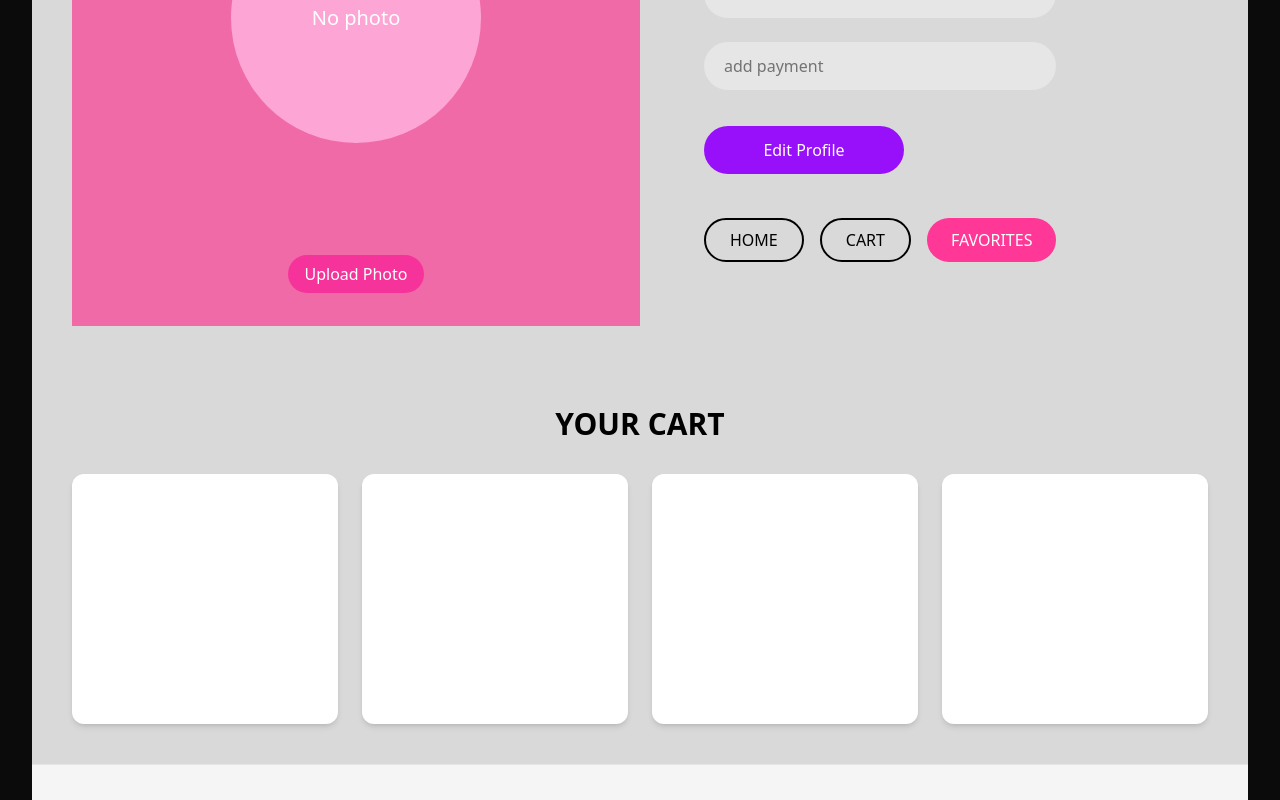
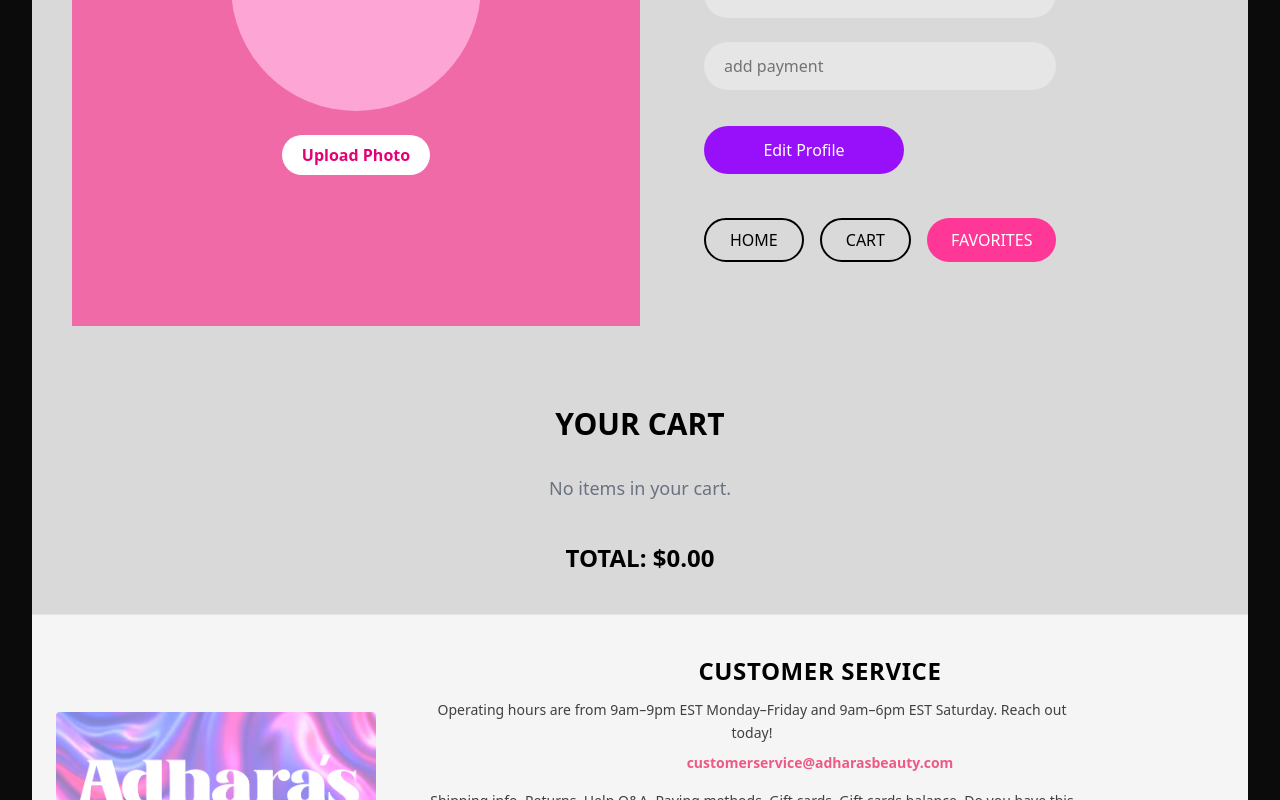
Before and after one commit to isadb27/Adharas-beauty, a React (Vite) app: page /profile in a window 1280 px wide. Shown: the part 500-1300 px from the top of the page. Built offline with nearby package versions, Linux system fonts and the light colour scheme.

Commit message:
FEAT carrito with clientprofile

```diff
--- a/src/pages/ClientProfile.tsx
+++ b/src/pages/ClientProfile.tsx
@@ -8,6 +8,7 @@ import Footer from "../components/Footer";
 
 export default function ClientProfile() {
   const user = useSelector((state: RootState) => state.user);
+  const cartItems = useSelector((state: RootState) => state.cart.items);
   const dispatch = useDispatch();
 
   const fileInputRef = useRef<HTMLInputElement | null>(null);
@@ -34,12 +35,12 @@ export default function ClientProfile() {
   return (
     <div className="min-h-screen flex flex-col bg-gray-200 text-black">
 
-      {/* NAVBAR*/}
+      {/* NAVBAR */}
       <Navbar />
 
       <div className="flex flex-col md:flex-row flex-grow">
 
-        {/* FOTO / ICONO */}
+        {/* FOTO */}
         <div className="md:w-1/2 bg-pink-400 flex flex-col items-center justify-center p-10">
           {user.image ? (
             <img
@@ -69,7 +70,7 @@ export default function ClientProfile() {
           />
         </div>
 
-        {/* PANEL DERECHO */}
+        {/* INFO */}
         <div className="md:w-1/2 p-10 flex flex-col">
           <h2 className="text-4xl font-bold tracking-wide mb-6">USER INFO</h2>
 
@@ -116,12 +117,12 @@ export default function ClientProfile() {
               HOME
             </Link>
 
-            <button
-              disabled
-              className="border border-black text-black py-2 px-6 rounded-md opacity-50 cursor-not-allowed"
+            <Link
+              to="/cart"
+              className="border border-black text-black py-2 px-6 rounded-md hover:bg-gray-100 transition"
             >
-              CART (coming soon)
-            </button>
+              CART
+            </Link>
 
             <Link
               to="/favorites"
@@ -133,16 +134,34 @@ export default function ClientProfile() {
         </div>
       </div>
 
-      {/* CARRITO*/}
+      {/* CARRITO EN PERFIL */}
       <div className="px-10 py-12">
         <h2 className="text-3xl font-bold tracking-wide mb-8">YOUR CART</h2>
 
-        <div className="text-gray-600 text-lg">
-          Cart will display here once backend/merge is ready.
-        </div>
+        <div className="grid grid-cols-1 sm:grid-cols-2 lg:grid-cols-4 gap-6">
 
-        <div className="mt-4 w-full h-40 bg-white/60 rounded-xl border border-gray-300 flex items-center justify-center text-gray-400">
-          (placeholder)
+          {cartItems.length === 0 ? (
+            <p className="text-gray-500 text-lg col-span-4">
+              Your cart is empty
+            </p>
+          ) : (
+            cartItems.map((item) => (
+              <div
+                key={item.id}
+                className="bg-white h-[250px] shadow-md rounded-xl p-4 flex flex-col"
+              >
+                <img
+                  src={item.image}
+                  alt={item.name}
+                  className="w-full h-32 object-cover rounded-md"
+                />
+
+                <h3 className="font-semibold mt-2">{item.name}</h3>
+                <p className="text-gray-600 text-sm">${item.price}</p>
+                <p className="text-sm text-gray-500">Qty: {item.quantity}</p>
+              </div>
+            ))
+          )}
         </div>
       </div>
 
--- a/src/pages/ClientUser.tsx
+++ b/src/pages/ClientUser.tsx
@@ -1,9 +1,21 @@
-import { useState, useEffect } from "react";
+import { useEffect, useState, useRef } from "react";
 import { useNavigate } from "react-router-dom";
+import { useAppSelector, useAppDispatch } from "../store/hooks";
+import {
+  addToCart,
+  decreaseQuantity,
+  removeFromCart,
+} from "../store/cartSlice";
 
 export default function ClientUser() {
   const navigate = useNavigate();
+  const dispatch = useAppDispatch();
 
+  // Traer carrito real desde Redux
+  const cartItems = useAppSelector((state) => state.cart.items);
+  const total = cartItems.reduce((sum, i) => sum + i.price * i.quantity, 0);
+
+  // Manejo de perfil local
   const [isEditing, setIsEditing] = useState(false);
 
   const [user, setUser] = useState({
@@ -14,8 +26,8 @@ export default function ClientUser() {
   });
 
   const [image, setImage] = useState<string | null>(null);
+  const fileInput = useRef<HTMLInputElement | null>(null);
 
-  // Cargar info almacenada
   useEffect(() => {
     const saved = localStorage.getItem("user");
     if (saved) setUser(JSON.parse(saved));
@@ -24,18 +36,17 @@ export default function ClientUser() {
     if (savedImg) setImage(savedImg);
   }, []);
 
-  // Guardar cambios
   const handleSave = () => {
     localStorage.setItem("user", JSON.stringify(user));
     setIsEditing(false);
   };
 
-  // Manejo de inputs
   const handleChange = (e: React.ChangeEvent<HTMLInputElement>) => {
     setUser({ ...user, [e.target.name]: e.target.value });
   };
 
-  // Cambio de foto
+  const handleUpload = () => fileInput.current?.click();
+
   const handleImage = (e: React.ChangeEvent<HTMLInputElement>) => {
     const file = e.target.files?.[0];
     if (!file) return;
@@ -51,11 +62,11 @@ export default function ClientUser() {
   return (
     <div className="w-full bg-[#d9d9d9] text-black p-10 flex flex-col">
 
-      {/* -------------------------- USER INFO -------------------------- */}
+      {/* --------------------- USER INFO --------------------- */}
       <div className="flex w-full">
 
-        {/* FOTO PERFIL */}
-        <div className="w-1/2 bg-[#f06aa7] flex justify-center items-center p-10 relative">
+        {/* FOTO */}
+        <div className="w-1/2 bg-[#f06aa7] flex flex-col items-center justify-center p-10 relative">
           <div className="w-[250px] h-[250px] bg-pink-300 rounded-full overflow-hidden">
             {image ? (
               <img src={image} className="w-full h-full object-cover" />
@@ -66,26 +77,26 @@ export default function ClientUser() {
             )}
           </div>
 
-          <div className="absolute bottom-10">
-            <label className="cursor-pointer bg-pink-500 px-4 py-2 rounded-full text-white hover:bg-pink-600">
-              Upload Photo
-              <input type="file" className="hidden" onChange={handleImage} />
-            </label>
-          </div>
+          <button
+            onClick={handleUpload}
+            className="mt-6 bg-white text-pink-600 px-5 py-2 rounded-full font-semibold hover:bg-gray-100"
+          >
+            Upload Photo
+          </button>
+
+          <input type="file" ref={fileInput} className="hidden" onChange={handleImage} />
         </div>
 
-        {/* INFO DEL USUARIO */}
+        {/* DATOS */}
         <div className="w-1/2 flex flex-col p-16 space-y-6">
-          <h1 className="text-4xl font-bold tracking-widest mb-3">
-            USER INFO
-          </h1>
+          <h1 className="text-4xl font-bold tracking-widest mb-3">USER INFO</h1>
 
           <input
             name="name"
             disabled={!isEditing}
             value={user.name}
             onChange={handleChange}
-            className="w-[80%] px-5 py-3 rounded-full bg-white text-black disabled:bg-[#e6e6e6]"
+            className="w-[80%] px-5 py-3 rounded-full bg-white disabled:bg-[#e6e6e6]"
             placeholder="name"
           />
 
@@ -94,7 +105,7 @@ export default function ClientUser() {
             disabled={!isEditing}
             value={user.email}
             onChange={handleChange}
-            className="w-[80%] px-5 py-3 rounded-full bg-white text-black disabled:bg-[#e6e6e6]"
+            className="w-[80%] px-5 py-3 rounded-full bg-white disabled:bg-[#e6e6e6]"
             placeholder="email"
           />
 
@@ -103,7 +114,7 @@ export default function ClientUser() {
             disabled={!isEditing}
             value={user.address}
             onChange={handleChange}
-            className="w-[80%] px-5 py-3 rounded-full bg-white text-black disabled:bg-[#e6e6e6]"
+            className="w-[80%] px-5 py-3 rounded-full bg-white disabled:bg-[#e6e6e6]"
             placeholder="add address"
           />
 
@@ -112,11 +123,10 @@ export default function ClientUser() {
             disabled={!isEditing}
             value={user.payment}
             onChange={handleChange}
-            className="w-[80%] px-5 py-3 rounded-full bg-white text-black disabled:bg-[#e6e6e6]"
+            className="w-[80%] px-5 py-3 rounded-full bg-white disabled:bg-[#e6e6e6]"
             placeholder="add payment"
           />
 
-          {/* BOTÓN EDITAR / GUARDAR */}
           {isEditing ? (
             <button
               onClick={handleSave}
@@ -133,7 +143,7 @@ export default function ClientUser() {
             </button>
           )}
 
-          {/* ----------------- BOTONES DE NAVEGACIÓN ----------------- */}
+          {/* BOTONES */}
           <div className="flex space-x-4 mt-5">
             <button
               onClick={() => navigate("/home")}
@@ -159,16 +169,54 @@ export default function ClientUser() {
         </div>
       </div>
 
-      {/* -------------------------- ESPACIO PARA EL CARRITO -------------------------- */}
+      {/* --------------------- CARRITO --------------------- */}
       <div className="mt-20">
         <h2 className="text-3xl font-bold text-black mb-8">YOUR CART</h2>
 
-        <div className="grid grid-cols-4 gap-6">
-          {/* Placeholder del carrito */}
-          <div className="bg-white h-[250px] shadow-md rounded-xl"></div>
-          <div className="bg-white h-[250px] shadow-md rounded-xl"></div>
-          <div className="bg-white h-[250px] shadow-md rounded-xl"></div>
-          <div className="bg-white h-[250px] shadow-md rounded-xl"></div>
+        {cartItems.length === 0 ? (
+          <p className="text-gray-500 text-lg">No items in your cart.</p>
+        ) : (
+          <div className="grid grid-cols-2 gap-6">
+            {cartItems.map((item) => (
+              <div
+                key={item.id}
+                className="bg-white p-6 rounded-xl shadow-md flex flex-col"
+              >
+                <p className="font-bold text-lg">{item.name}</p>
+                <p className="text-gray-500">${item.price}</p>
+
+                <div className="flex items-center gap-3 mt-4">
+                  <button
+                    className="px-3 py-1 bg-gray-300 rounded"
+                    onClick={() => dispatch(decreaseQuantity(item.id))}
+                  >
+                    -
+                  </button>
+
+                  <span>{item.quantity}</span>
+
+                  <button
+                    className="px-3 py-1 bg-gray-300 rounded"
+                    onClick={() => dispatch(addToCart(item))}
+                  >
+                    +
+                  </button>
+                </div>
+
+                <button
+                  onClick={() => dispatch(removeFromCart(item.id))}
+                  className="mt-4 bg-red-500 text-white py-2 rounded-full"
+                >
+                  Remove
+                </button>
+              </div>
+            ))}
+          </div>
+        )}
+
+        {/* TOTAL */}
+        <div className="mt-10 text-2xl font-bold">
+          TOTAL: ${total.toFixed(2)}
         </div>
       </div>
     </div>
```
